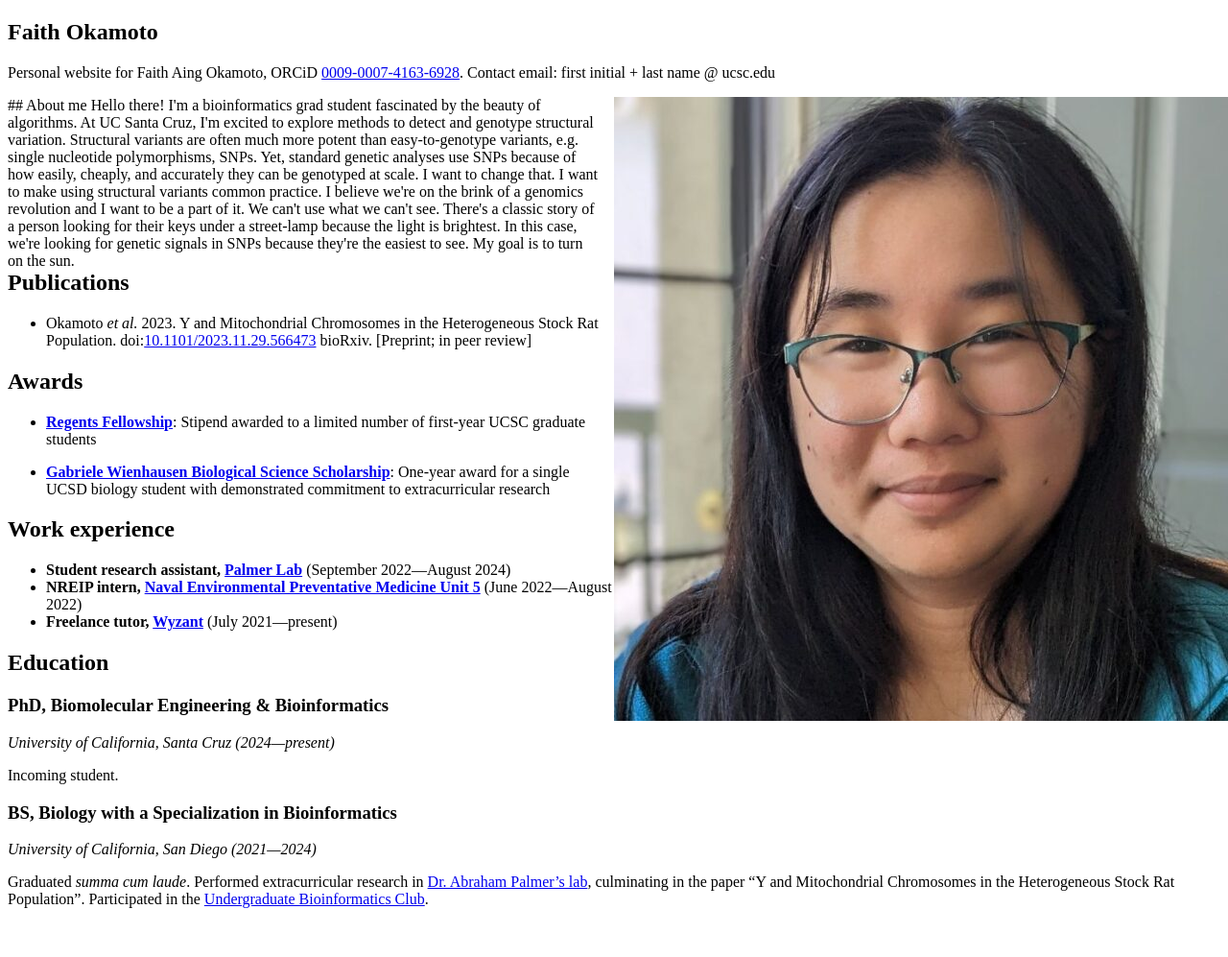
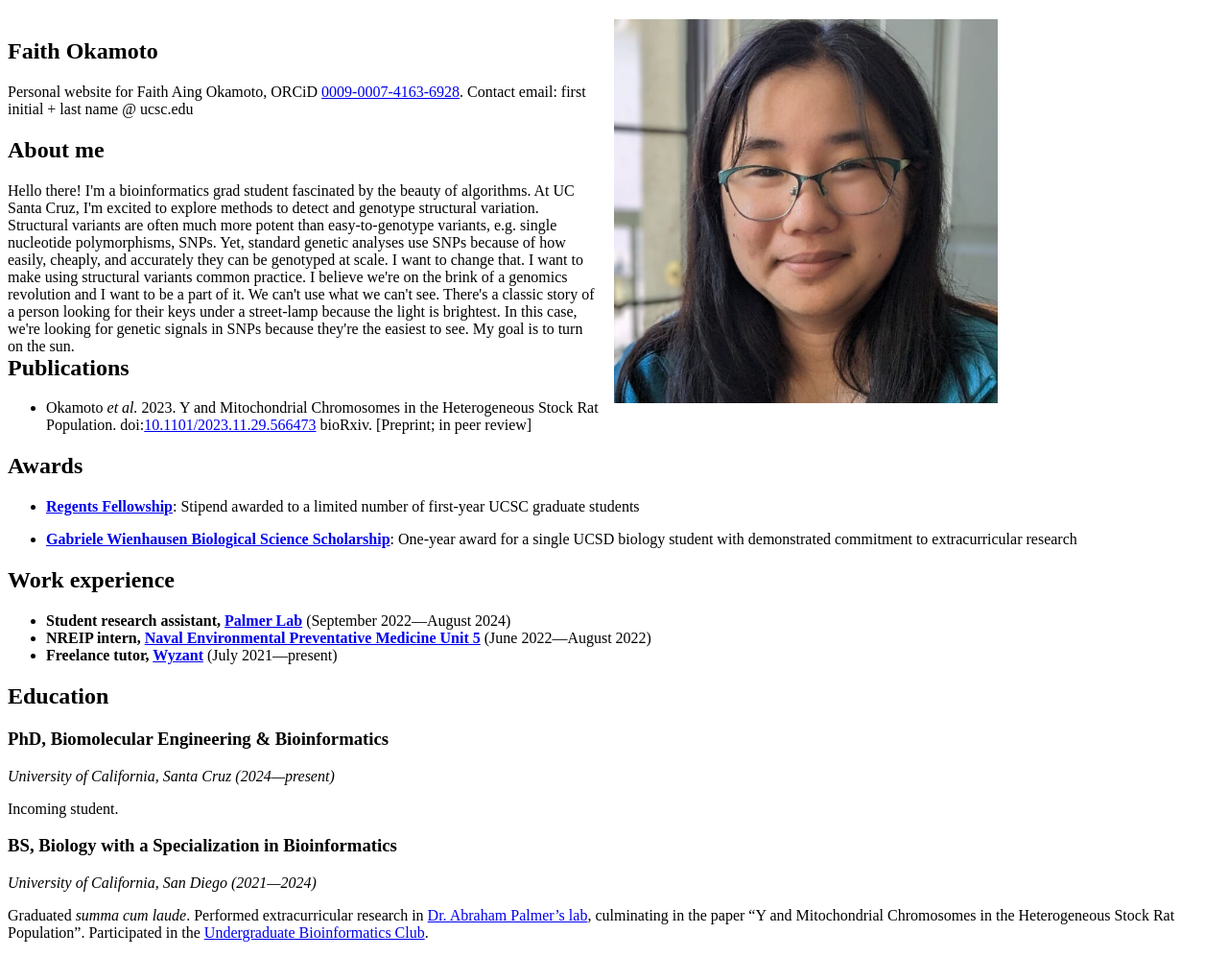
Before and after one commit to Faith-Okamoto-UCSC/Faith-Okamoto-UCSC.github.io, a Jekyll site: the page built from index.md, in a window 1280 px wide. Shown: the whole page at 96% size. Built offline with Jekyll 4.4.1, drawn with Linux system fonts in a browser that asks for light colours; our own code applies the rules of GitHub Pages for plain Markdown files; before the commit the page ends 962 px from its top, so only the background shows below that.

Commit message:
move image

```diff
--- a/index.md
+++ b/index.md
@@ -2,13 +2,13 @@
 layout: base
 ---
 
-# Faith Okamoto
-
-Personal website for Faith Aing Okamoto, ORCiD [0009-0007-4163-6928](https://orcid.org/0009-0007-4163-6928). Contact email: first initial + last name @ ucsc.edu
-
 <div class="right">
 
-## About me
+<h1>Faith Okamoto</h1>
+
+Personal website for Faith Aing Okamoto, ORCiD <a href="https://orcid.org/0009-0007-4163-6928">0009-0007-4163-6928</a>. Contact email: first initial + last name @ ucsc.edu
+
+<h2>About me</h2>
 
 Hello there! I'm a bioinformatics grad student fascinated by the beauty of algorithms. At UC Santa Cruz, I'm excited to explore methods to detect and genotype structural variation.  Structural variants are often much more potent than easy-to-genotype variants, e.g. single nucleotide polymorphisms, SNPs. Yet, standard genetic analyses use SNPs because of how easily, cheaply, and accurately they can be genotyped at scale. I want to change that. I want to make using structural variants common practice. I believe we're on the brink of a genomics revolution and I want to be a part of it.
 
@@ -17,7 +17,7 @@ We can't use what we can't see. There's a classic story of a person looking for
 </div>
 
 <div class="left">
-<img src="headshot.jpg" alt="headshot of Faith">
+<img src="headshot.jpg" alt="headshot of Faith" width=400px>
 </div>
 
 ## Publications
```
